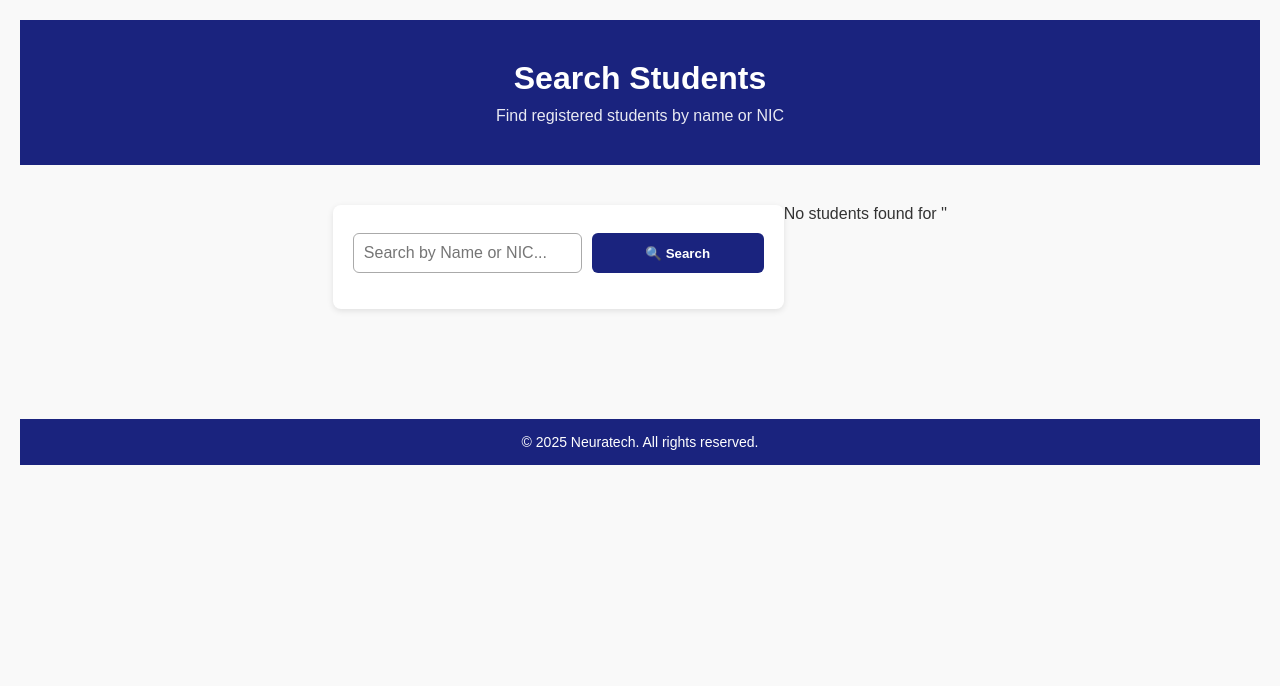
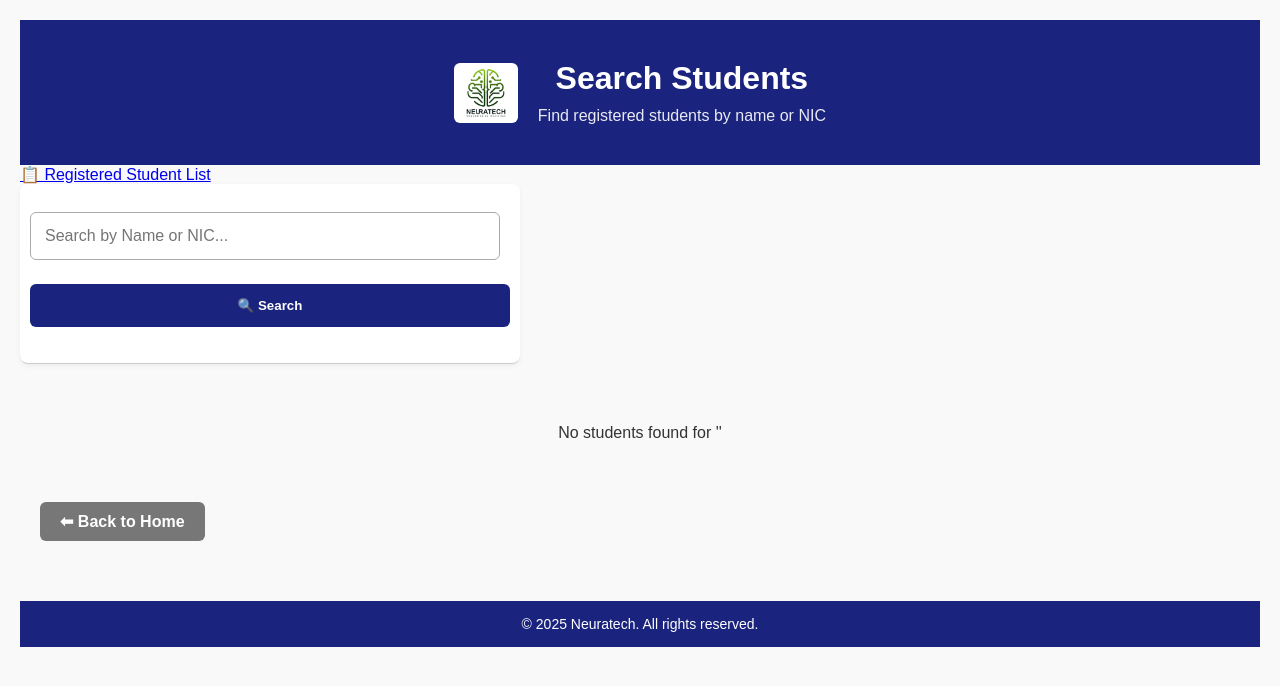
Before and after one commit to BuddhiWR/neuratech-student, a PHP site: page /search_student.php in a window 1280 px wide. Shown: the top 686 px of the page. Run offline with PHP 8.4, Linux system fonts and the light colour scheme; data that the repository does not hold is empty.

Commit message:
✨ Added 'Back to Home' buttons, improved search bar, and styled nav bar

```diff
--- a/assets/css/style.css
+++ b/assets/css/style.css
@@ -1,3 +1,4 @@
+
 /* ========== Homepage (index.php) Styles ========== */
 
 .header {
@@ -78,7 +79,6 @@
   font-size: 14px;
 }
 
-
 :root {
   --primary-color: #1a237e;
   --secondary-color: #ffffff;
@@ -139,32 +139,41 @@
   box-shadow: 0 0 8px rgba(0,0,0,0.1);
 }
 
-
 /* Search Page Styling */
 .search-form {
   display: flex;
+  flex-wrap: wrap;
   justify-content: center;
-  gap: 10px;
-  margin-bottom: 30px;
+  align-items: center;
+  background-color: #fff;
+  padding: 20px 10px;
+  border-bottom: 1px solid #ccc;
+  box-shadow: 0 2px 5px rgba(0,0,0,0.05);
+  position: sticky;
+  top: 0;
+  z-index: 10;
 }
 
 .search-form input[type="text"] {
-  width: 300px;
-  padding: 10px;
+  flex: 1;
+  max-width: 700px;
+  min-width: 300px;
+  padding: 14px;
+  font-size: 16px;
+  margin-right: 10px;
+  border-radius: 6px;
   border: 1px solid #aaa;
-  border-radius: 6px;
-  font-size: 16px;
 }
 
 .search-form button {
-  padding: 10px 18px;
+  padding: 14px 24px;
   background-color: var(--primary-color);
   color: #fff;
   border: none;
   font-weight: bold;
   border-radius: 6px;
   cursor: pointer;
-  transition: background 0.3s;
+  transition: background 0.3s ease;
 }
 
 .search-form button:hover {
@@ -207,7 +216,6 @@
   color: var(--primary-color);
 }
 
-
 .pagination {
   margin: 30px auto;
   text-align: center;
@@ -247,3 +255,14 @@
   width: auto;
   border-radius: 6px;
 }
+
+.back-btn {
+  background-color: #777;
+  color: #fff;
+  margin-top: 10px;
+  text-align: center;
+}
+
+.back-btn:hover {
+  background-color: #555;
+}
--- a/index.php
+++ b/index.php
@@ -6,6 +6,7 @@
     <meta name="viewport" content="width=device-width, initial-scale=1.0">
     <link rel="stylesheet" href="assets/css/reset.css">
     <link rel="stylesheet" href="assets/css/style.css">
+
 </head>
 <body>
 
--- a/search_student.php
+++ b/search_student.php
@@ -11,16 +11,30 @@
 <body>
 
 <header class="header">
+  <div class="container header-logo">
+    <img src="assets/images/neuratech-logo.png" alt="Neuratech Logo" class="logo-img">
+
+    <div>
       <h1>Search Students</h1>
       <p>Find registered students by name or NIC</p>
+    </div>
+
+  </div>
+
+
 </header>
 
-<main class="main-section">
+<nav class="nav-bar">
+      <a href="student_list.php">📋 Registered Student List</a>
+    </nav>
+
+<!-- ✅ Search bar -->
 <form method="GET" action="" class="search-form">
   <input type="text" name="q" placeholder="Search by Name or NIC..." value="<?php echo isset($_GET['q']) ? $_GET['q'] : ''; ?>" required>
   <button type="submit">🔍 Search</button>
 </form>
 
+<main class="main-section">
 <?php
 $limit = 5;
 $page = isset($_GET['page']) ? (int)$_GET['page'] : 1;
@@ -78,6 +92,9 @@ if ($result->num_rows > 0) {
 ?>
 </main>
 
+<a href="index.php" class="btn back-btn" style="margin: 20px; display: inline-block;">⬅ Back to Home</a>
+
+
 <footer class="footer">
   <p>&copy; <?php echo date("Y"); ?> Neuratech. All rights reserved.</p>
 </footer>
```
Also changed, not shown: add_student.php (+7 -0 lines), student_list.php (+58 -0 lines), student.db (added), uploads/DALL·E 2024-11-11 12.17.53 - A realistic illustration of a professional woman embodying various aspects of her life. She is in a sophisticated workspace with a laptop, symbolizing.webp (added). Lines whose indentation alone changed are shown as unchanged.
